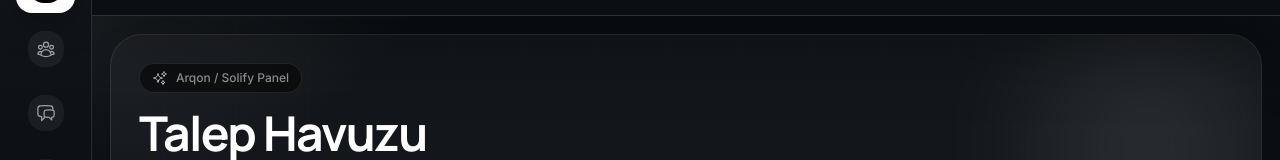
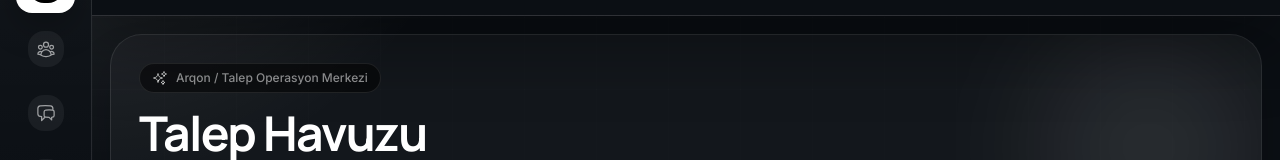
Before and after one commit to ULTRABRT/ultra-crm-panel, a Next.js app: page /talep-havuzu in a window 1280 px wide. Shown: the part 199-359 px from the top of the page. Built offline with nearby package versions, Linux system fonts and the light colour scheme.

Commit message:
fix(copy): remove solify route identity labels

```diff
--- a/components/CommandInsights.tsx
+++ b/components/CommandInsights.tsx
@@ -137,7 +137,7 @@ export function DnaOperationsPanel() {
           <p className="text-xs font-medium text-white/40">
             Enerji Operasyon Katmanı
           </p>
-          <h2 className="mt-1 text-xl font-semibold">Solify DNA Kartları</h2>
+          <h2 className="mt-1 text-xl font-semibold">Sektör DNA Kartları</h2>
         </div>
 
         <FiRadio className="text-xl text-white/50" />
--- a/components/talep-havuzu/TalepHavuzuHero.tsx
+++ b/components/talep-havuzu/TalepHavuzuHero.tsx
@@ -15,7 +15,7 @@ export function TalepHavuzuHero() {
             <div className="mb-4 inline-flex items-center gap-2 rounded-full border border-white/10 bg-black/50 px-3 py-1.5">
               <HiOutlineSparkles className="h-4 w-4 text-white/70" />
               <span className="text-xs font-medium text-white/55">
-                Arqon / Solify Panel
+                Arqon / Talep Operasyon Merkezi
               </span>
             </div>
 
```
